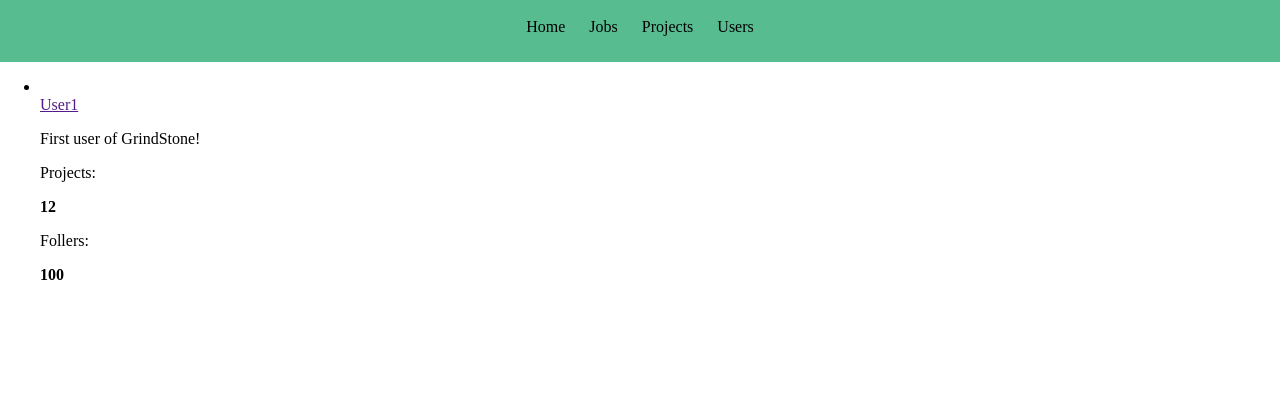
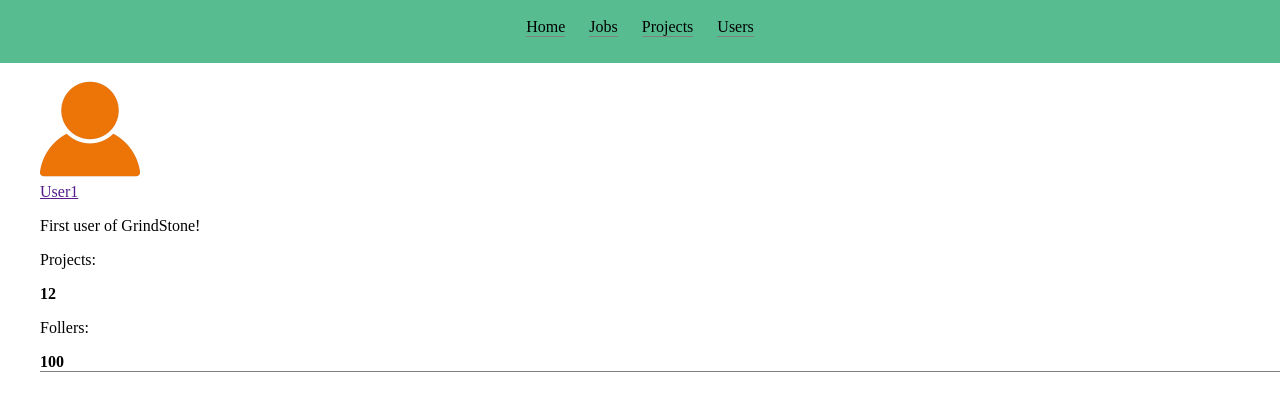
Before and after one commit to lzbrady/GrindStone, a plain HTML site: page user-page/user.html in a window 1280 px wide. Shown: the part 50-456 px from the top of the page. Drawn offline with Linux system fonts and the light colour scheme.

Commit message:
user 2nd

```diff
--- a/user-page/user.css
+++ b/user-page/user.css
@@ -49,3 +49,18 @@
     margin-right: 10px;
     cursor: pointer;
 }
+
+.user-image {
+    width: 100px;
+    height: 100px;
+}
+
+.user-card {
+    list-style: none;
+}
+
+li {
+    display: list-item;
+    text-align: -webkit-match-parent;
+    border-bottom: 1px solid grey;
+}
--- a/user-page/user.html
+++ b/user-page/user.html
@@ -30,11 +30,11 @@
 
     <!-- user list -->
     <ul class="user-list">
-        <li>
+        <li class="user-card">
             <!-- link to user detail page -->
             <a href="">
                 <!-- picture -->
-                <img src="" alt="">
+                <img class="user-image" src="../images/user-icon-image-placeholder.jpg" alt="">
             </a>
             <div class="user-detail">
                 <!-- link to user detail page -->
```
Also changed, not shown: images/user-icon-image-placeholder.jpg (added).
